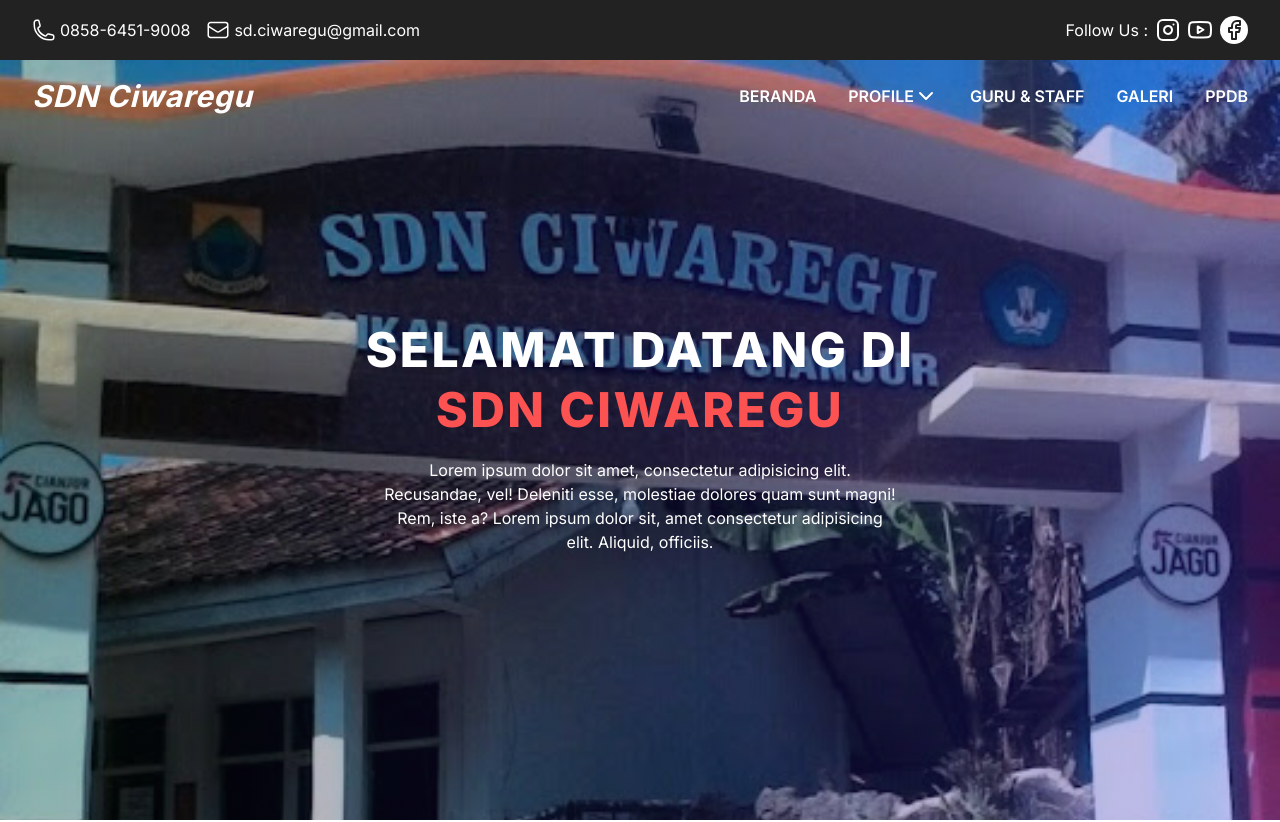
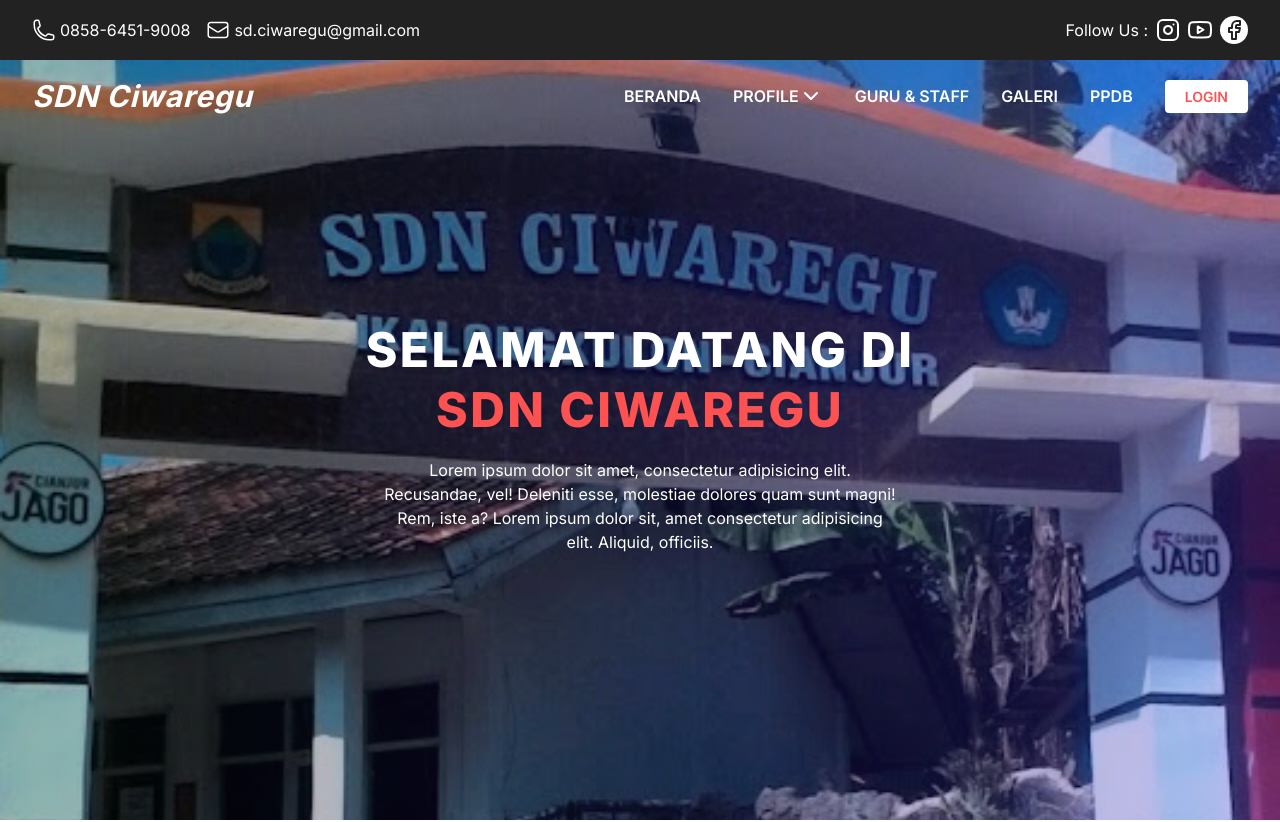
Before and after one commit to azarnuzy/sd-ciwaregu-1-fe, a Next.js app: page / in a window 1280 px wide. Shown: the top 822 px of the page. Built offline with nearby package versions, Linux system fonts and the light colour scheme.

Commit message:
add new navbar menu login in landing page

```diff
--- a/src/components/Navbar/index.jsx
+++ b/src/components/Navbar/index.jsx
@@ -101,6 +101,9 @@ function Navbar() {
             </li>
             <li>
               <a href='/pendaftaran-peserta-didik-baru'>ppdb</a>
+            </li>
+            <li>
+              <a href='/login' className='bg-white p-2 px-5 rounded text-light-red px- text-sm'>login</a>
             </li>
           </ul>
         </div>
```
